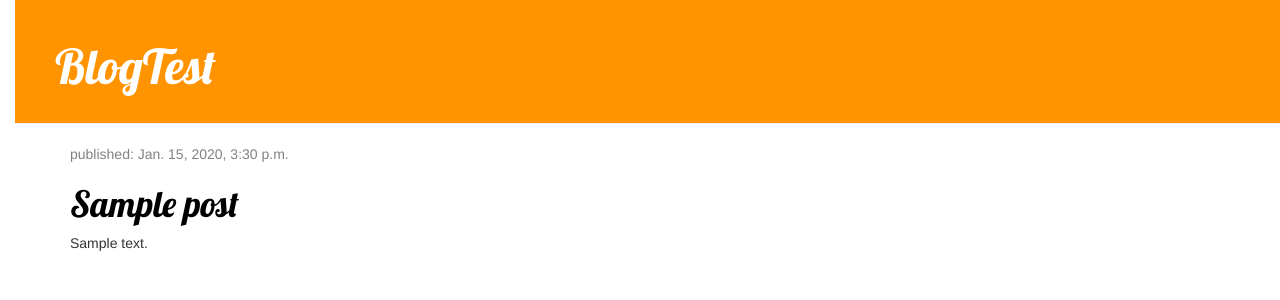
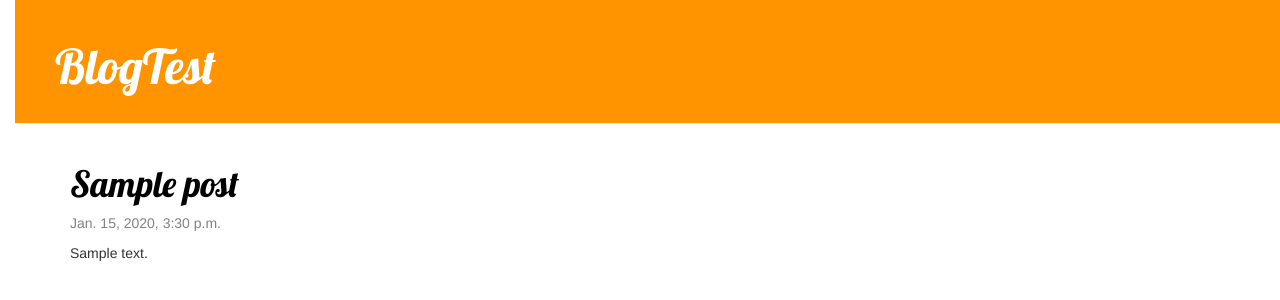
Before and after one commit to avinashkumarpro/blogtest, a Django app: template blog/templates/blog/post_list.html in a window 1280 px wide. Shown: the top 300 px of the page. Run offline with Django 3.2, Linux system fonts and the light colour scheme; the template is opened without the code that fills it: values that come from a table or form of the project are taken from there, others are empty; tables that the repository leaves empty hold one stand-in row (values such as "Sample post"); some libraries are stand-ins or nearby versions.

Commit message:
Changed the post list.

```diff
--- a/blog/templates/blog/post_list.html
+++ b/blog/templates/blog/post_list.html
@@ -3,10 +3,10 @@
 {% block content %}
 	{% for post in posts %}
 	    <div class="post">
+	        <h1><a href="{% url 'post_detail' pk=post.pk %}">{{ post.title }}</a></h1>
 	        <div class="date">
-	            <p>published: {{ post.publihsed_date }}</p>
+	            <p>{{ post.publihsed_date }}</p>
 	        </div>
-	        <h1><a href="{% url 'post_detail' pk=post.pk %}">{{ post.title }}</a></h1>
 	        <p>{{ post.text|linebreaksbr }}</p>
 	    </div>
 	{% endfor %}
```
